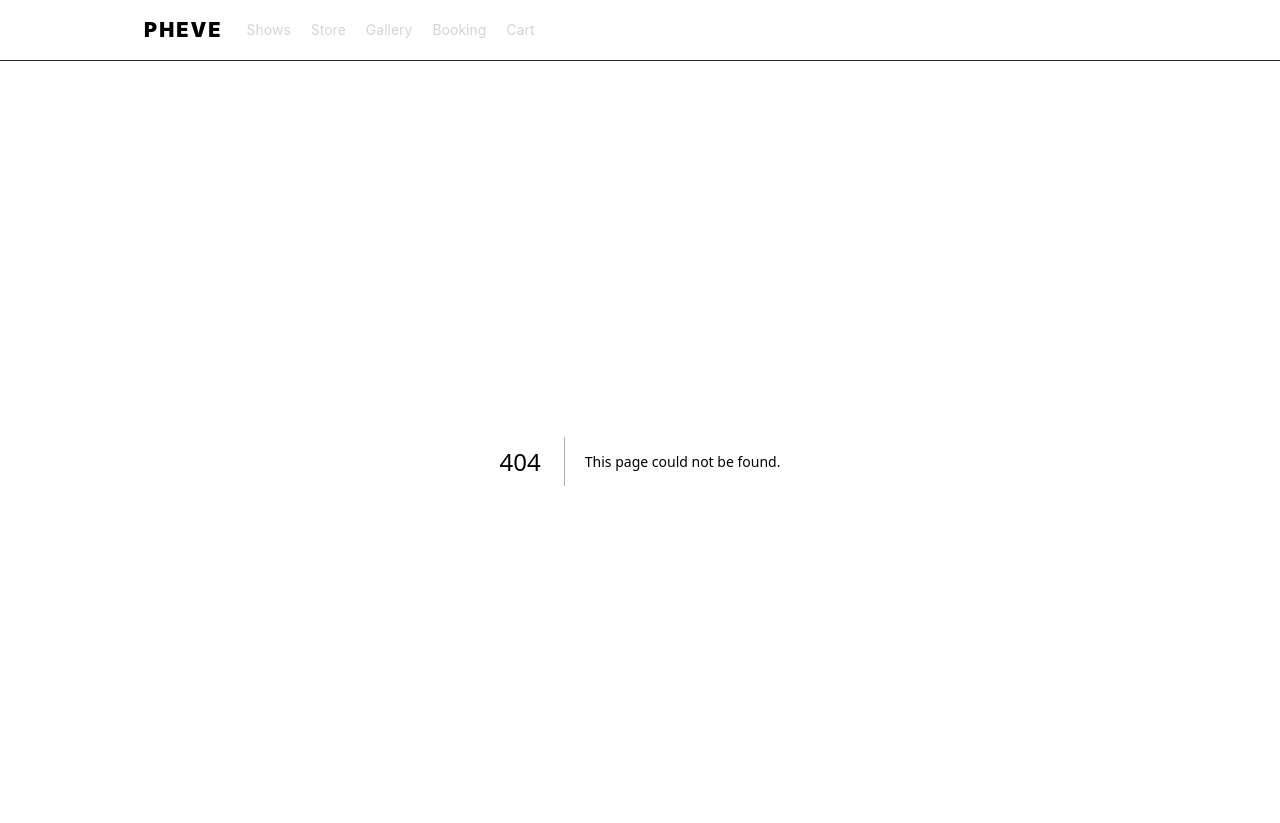
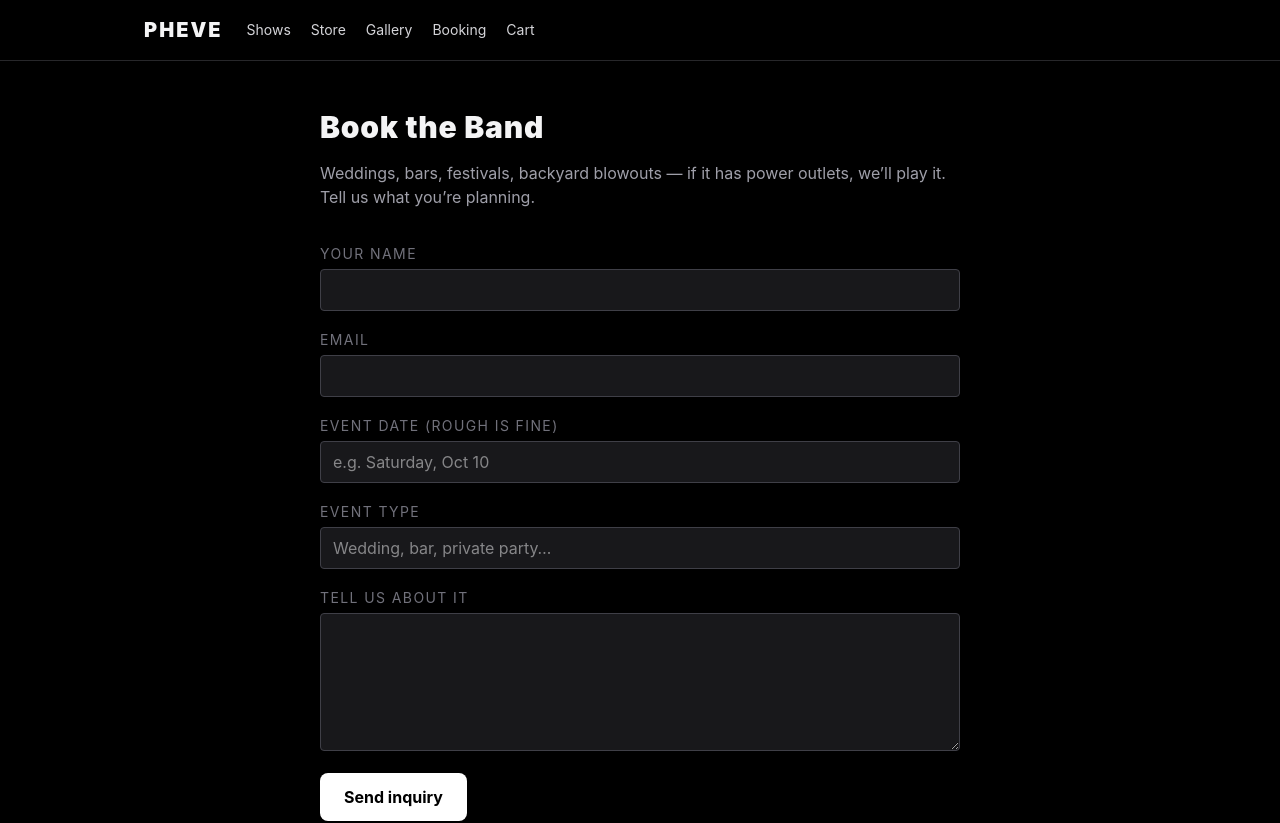
Before and after one commit to plachmann/pheve, a Next.js app: page /booking in a window 1280 px wide. Before the commit this address had no page. Shown: the top 823 px of the page. Built offline with nearby package versions, Linux system fonts and the light colour scheme.

Commit message:
Add booking form with honeypot and DB-backed rate limit

```diff
--- /dev/null
+++ b/src/app/api/booking/route.ts
@@ -0,0 +1,34 @@
+import { z } from "zod";
+import { bookingSchema } from "@/lib/booking";
+import { getDb } from "@/lib/db/client";
+import { sendBookingEmail } from "@/lib/email";
+import { checkRateLimit } from "@/lib/rate-limit";
+
+const honeypotSchema = z.object({ website: z.string().optional() }).loose();
+
+export async function POST(request: Request): Promise<Response> {
+  const body = await request.json().catch(() => null);
+
+  // Honeypot: bots fill every field. Pretend success, send nothing.
+  const honeypot = honeypotSchema.safeParse(body);
+  if (honeypot.success && honeypot.data.website) {
+    return Response.json({ ok: true });
+  }
+
+  const parsed = bookingSchema.safeParse(body);
+  if (!parsed.success) {
+    return Response.json(
+      { error: "Please fill in every field with valid values" },
+      { status: 400 },
+    );
+  }
+
+  const ip = request.headers.get("x-forwarded-for")?.split(",")[0]?.trim() ?? "unknown";
+  const allowed = await checkRateLimit(getDb(), `booking:${ip}`, 5, 3600);
+  if (!allowed) {
+    return Response.json({ error: "Too many requests — try again in an hour" }, { status: 429 });
+  }
+
+  await sendBookingEmail(parsed.data);
+  return Response.json({ ok: true });
+}
--- /dev/null
+++ b/src/app/booking/page.tsx
@@ -0,0 +1,17 @@
+import type { Metadata } from "next";
+import { BookingForm } from "@/components/booking-form";
+
+export const metadata: Metadata = { title: "Book PHEVE" };
+
+export default function BookingPage() {
+  return (
+    <main className="mx-auto max-w-2xl px-4 py-12">
+      <h1 className="text-3xl font-black tracking-wide">Book the Band</h1>
+      <p className="mt-4 text-zinc-400">
+        Weddings, bars, festivals, backyard blowouts — if it has power outlets, we’ll play it. Tell
+        us what you’re planning.
+      </p>
+      <BookingForm />
+    </main>
+  );
+}
--- /dev/null
+++ b/src/components/booking-form.tsx
@@ -0,0 +1,98 @@
+"use client";
+
+import { useState, type FormEvent } from "react";
+
+const inputClass =
+  "mt-1 w-full rounded border border-zinc-700 bg-zinc-900 px-3 py-2 focus:border-zinc-500 focus:outline-none";
+
+export function BookingForm() {
+  const [status, setStatus] = useState<"idle" | "sending" | "sent" | "error">("idle");
+  const [errorMessage, setErrorMessage] = useState("");
+
+  async function handleSubmit(e: FormEvent<HTMLFormElement>) {
+    e.preventDefault();
+    setStatus("sending");
+    const formData = new FormData(e.currentTarget);
+    const payload = Object.fromEntries(formData.entries());
+    try {
+      const res = await fetch("/api/booking", {
+        method: "POST",
+        headers: { "Content-Type": "application/json" },
+        body: JSON.stringify(payload),
+      });
+      if (res.ok) {
+        setStatus("sent");
+        return;
+      }
+      const data = (await res.json().catch(() => ({}))) as { error?: string };
+      setErrorMessage(data.error ?? "Something went wrong — try again.");
+      setStatus("error");
+    } catch {
+      setErrorMessage("Something went wrong — try again.");
+      setStatus("error");
+    }
+  }
+
+  if (status === "sent") {
+    return (
+      <p className="mt-8 rounded-lg border border-green-900 bg-green-950/40 p-6 text-green-200">
+        Got it — we’ll get back to you within a couple of days. 🤘
+      </p>
+    );
+  }
+
+  return (
+    <form onSubmit={handleSubmit} className="mt-8 space-y-4">
+      <label className="block">
+        <span className="text-sm uppercase tracking-widest text-zinc-500">Your name</span>
+        <input name="name" required maxLength={200} className={inputClass} />
+      </label>
+      <label className="block">
+        <span className="text-sm uppercase tracking-widest text-zinc-500">Email</span>
+        <input name="email" type="email" required className={inputClass} />
+      </label>
+      <label className="block">
+        <span className="text-sm uppercase tracking-widest text-zinc-500">
+          Event date (rough is fine)
+        </span>
+        <input
+          name="date"
+          required
+          maxLength={200}
+          placeholder="e.g. Saturday, Oct 10"
+          className={inputClass}
+        />
+      </label>
+      <label className="block">
+        <span className="text-sm uppercase tracking-widest text-zinc-500">Event type</span>
+        <input
+          name="eventType"
+          required
+          maxLength={100}
+          placeholder="Wedding, bar, private party…"
+          className={inputClass}
+        />
+      </label>
+      <label className="block">
+        <span className="text-sm uppercase tracking-widest text-zinc-500">Tell us about it</span>
+        <textarea name="message" required maxLength={5000} rows={5} className={inputClass} />
+      </label>
+      {/* Honeypot — hidden from humans, irresistible to bots */}
+      <input
+        name="website"
+        tabIndex={-1}
+        autoComplete="off"
+        aria-hidden="true"
+        className="hidden"
+      />
+      <button
+        type="submit"
+        disabled={status === "sending"}
+        className="rounded-lg bg-white px-6 py-3 font-bold text-black hover:bg-zinc-200 disabled:opacity-50"
+      >
+        {status === "sending" ? "Sending…" : "Send inquiry"}
+      </button>
+      {status === "error" ? <p className="text-red-400">{errorMessage}</p> : null}
+    </form>
+  );
+}
--- /dev/null
+++ b/src/lib/rate-limit.ts
@@ -0,0 +1,32 @@
+import { eq } from "drizzle-orm";
+import type { Db } from "@/lib/db/client";
+import { rateLimits } from "@/lib/db/schema";
+
+export async function checkRateLimit(
+  db: Db,
+  key: string,
+  limit: number,
+  windowSeconds: number,
+  now: Date = new Date(),
+): Promise<boolean> {
+  const rows = await db.select().from(rateLimits).where(eq(rateLimits.key, key));
+  const row = rows[0];
+
+  const windowExpired = !row || now.getTime() - row.windowStart.getTime() >= windowSeconds * 1000;
+  if (windowExpired) {
+    await db
+      .insert(rateLimits)
+      .values({ key, count: 1, windowStart: now })
+      .onConflictDoUpdate({ target: rateLimits.key, set: { count: 1, windowStart: now } });
+    return true;
+  }
+
+  if (row.count < limit) {
+    await db
+      .update(rateLimits)
+      .set({ count: row.count + 1 })
+      .where(eq(rateLimits.key, key));
+    return true;
+  }
+  return false;
+}
```
Also changed, not shown: 1 other file (tests, documents, lock files or other folders).
